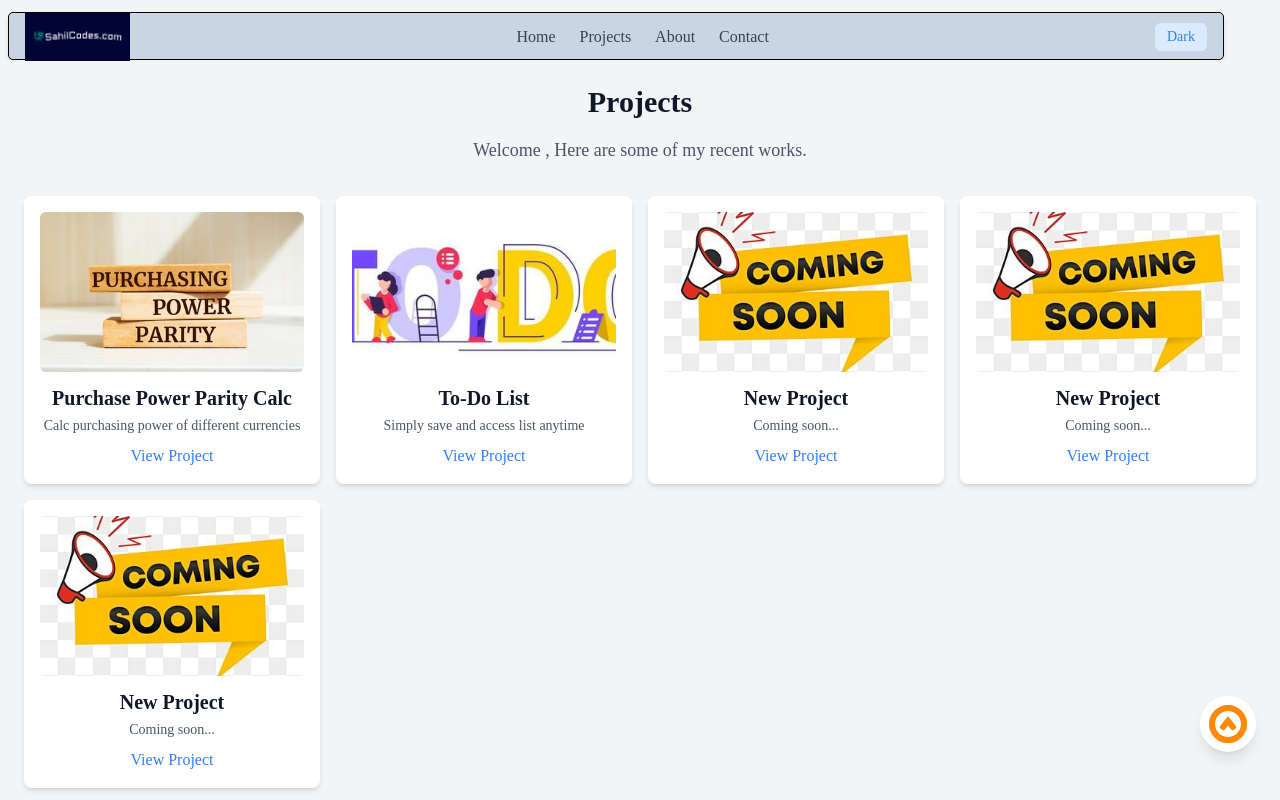
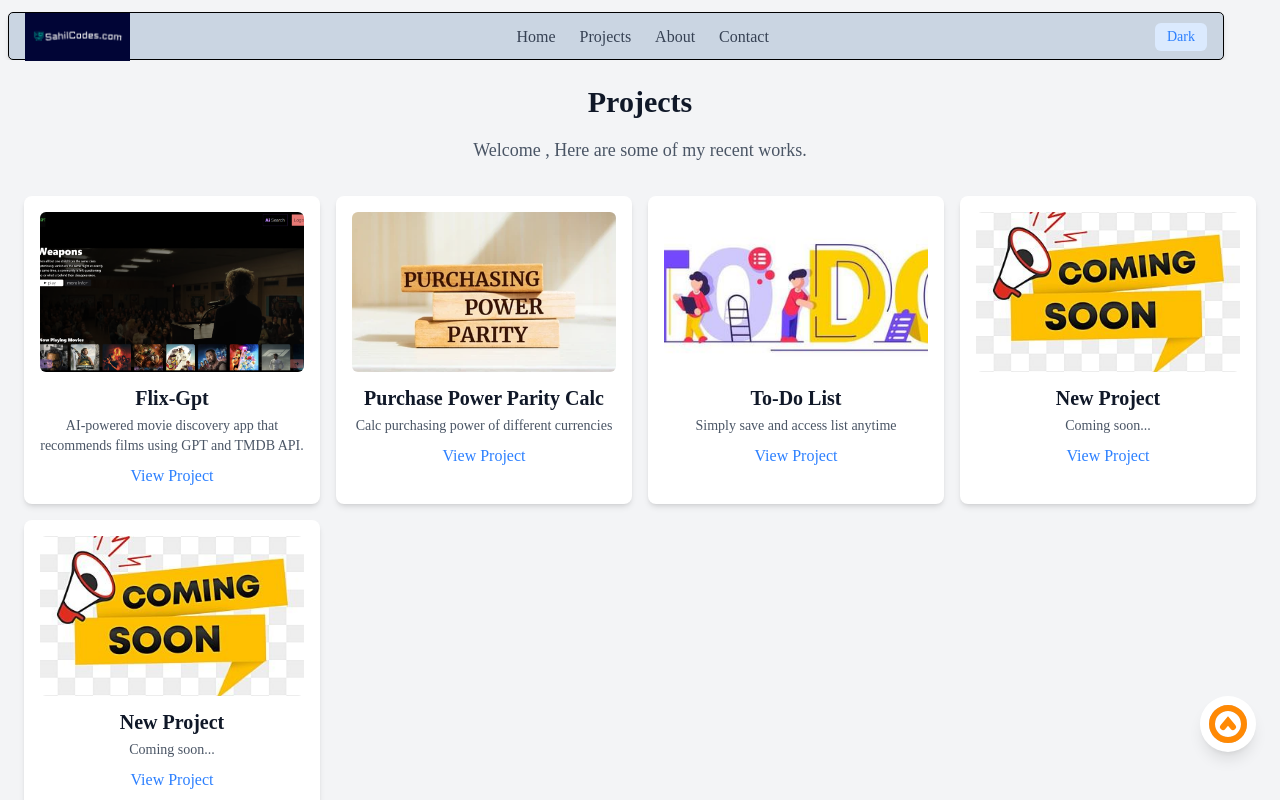
Before and after one commit to SAHIL-AHMED5498/MyWebsite2, a React (Vite) app: page /project in a window 1280 px wide. Shown: the top 800 px of the page. Built offline with nearby package versions, Linux system fonts and the light colour scheme; a web font is replaced by a local one.

Commit message:
added flix gpt project

```diff
--- a/src/components/Footer.jsx
+++ b/src/components/Footer.jsx
@@ -14,7 +14,7 @@ const Footer = () => {
         {/* Social Links */}
         <div className="flex space-x-5 w-100vw mx-auto">
           <a
-            href="https://github.com/your-github-username"
+            href="https://github.com/SAHIL-AHMED5498"
             target="_blank"
             rel="noopener noreferrer"
             className="hover:text-white transition"
@@ -23,7 +23,7 @@ const Footer = () => {
             <FaGithub size={20} />
           </a>
           <a
-            href="https://linkedin.com/in/your-linkedin-id"
+            href="https://www.linkedin.com/public-profile/settings?trk=d_flagship3_profile_self_view_public_profile"
             target="_blank"
             rel="noopener noreferrer"
             className="hover:text-white transition"
--- a/src/pages/Project.jsx
+++ b/src/pages/Project.jsx
@@ -1,6 +1,12 @@
 import React from "react";
 
 const projects = [
+    {
+    title: "Flix-Gpt",
+    description: "AI-powered movie discovery app that recommends films using GPT and TMDB API.",
+    image: "/images/flix-homepage.png",
+    link: "https://flix-gpt-f48c8.web.app/",
+  },
   {
     title: "Purchase Power Parity Calc",
     description: "Calc purchasing power of different currencies",
@@ -15,12 +21,7 @@ const projects = [
     link: "https://sahil-ahmed5498.github.io/todolist/",
   },
 
-  {
-    title: "New Project",
-    description: "Coming soon...",
-    image: new URL("../assets/coming-soon.png", import.meta.url).href,
-    link: "#",
-  },
+
   {
     title: "New Project",
     description: "Coming soon...",
```
Also changed, not shown: public/images/flix-homepage.png (added).
